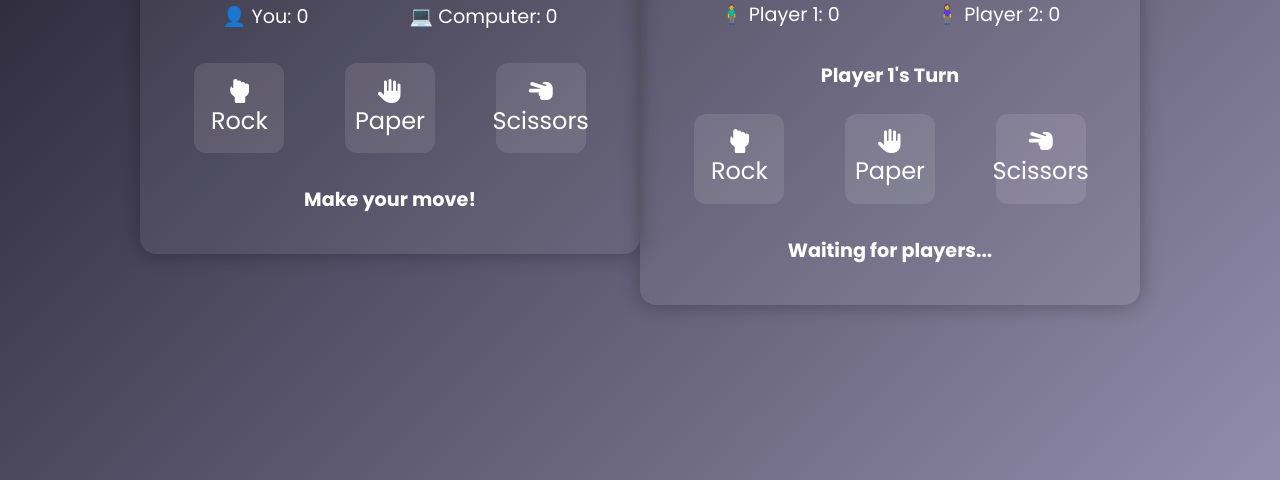
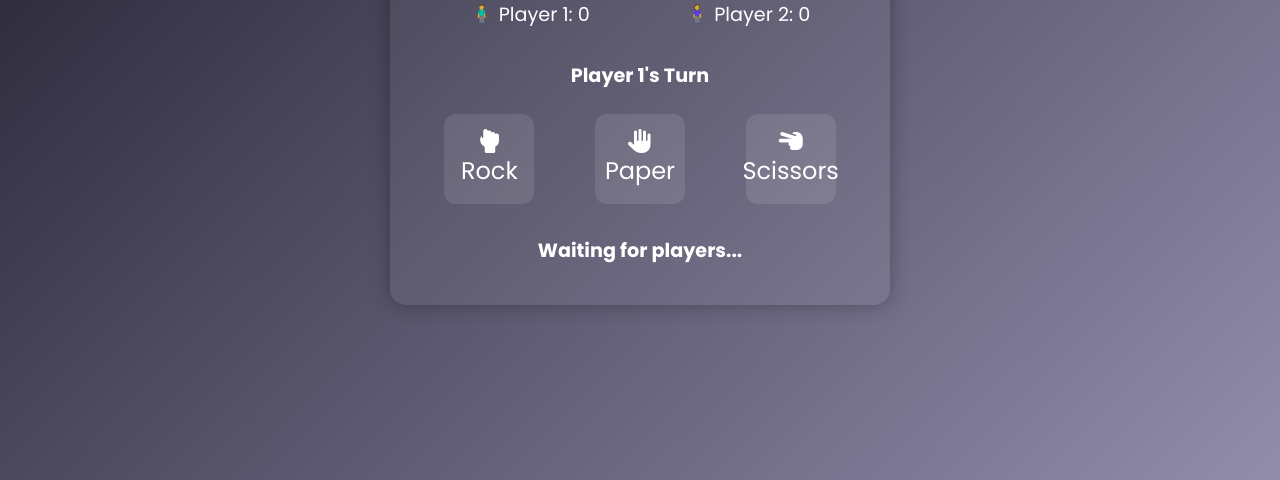
Before and after one commit to Omkarkadam-dev/Project_RPSverse, a plain HTML site: page index.html in a window 1280 px wide. Shown: the part 320-800 px from the top of the page. Drawn offline with Linux system fonts and the light colour scheme.

Commit message:
Update HTML

```diff
--- a/index.html
+++ b/index.html
@@ -8,33 +8,7 @@
   <script src="https://kit.fontawesome.com/a076d05399.js" crossorigin="anonymous"></script>
 </head>
 <body>
-  <div class="game-container">
-    <h1>✊ RPS Royale 🤘</h1>
-    <div class="scoreboard">
-      <div>👤 You: <span id="player-score">0</span></div>
-      <div>💻 Computer: <span id="computer-score">0</span></div>
-    </div>
 
-    <div class="choices">
-      <button class="choice" data-choice="rock">
-        <i class="fas fa-hand-rock"></i>
-        <span>Rock</span>
-      </button>
-      <button class="choice" data-choice="paper">
-        <i class="fas fa-hand-paper"></i>
-        <span>Paper</span>
-      </button>
-      <button class="choice" data-choice="scissors">
-        <i class="fas fa-hand-scissors"></i>
-        <span>Scissors</span>
-      </button>
-    </div>
-
-    <div class="result">
-      <p id="result-text">Make your move!</p>
-      <p id="computer-choice"></p>
-    </div>
-  </div>
 
   <div class="game-container">
     <h1>✌️ RPS Royale - 2 Player Mode</h1>
```
